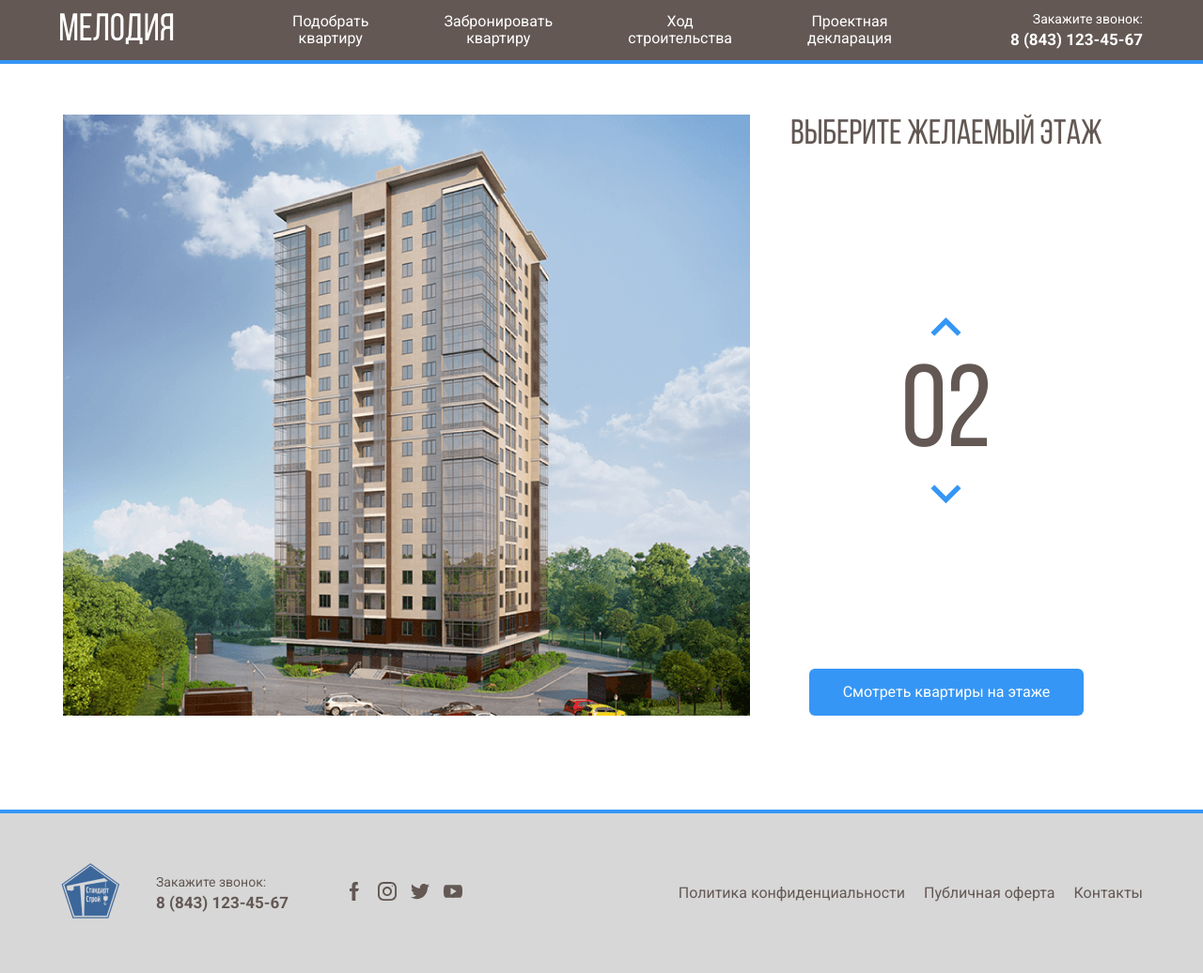
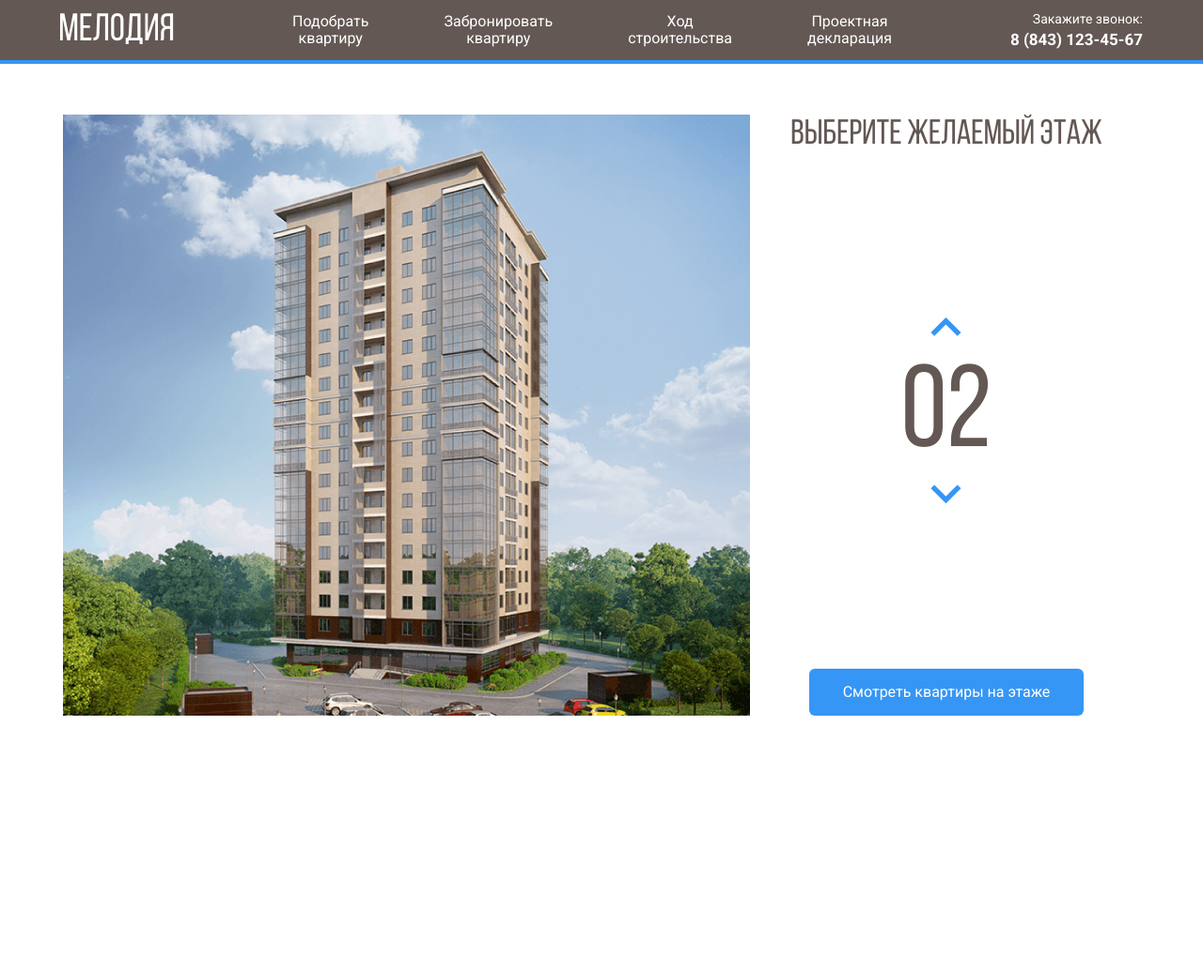
Before and after one commit to kurokoin/-, a plain HTML site: page index.html in a window 1280 px wide. Shown: the whole page at 94% size. After the commit the page ends 862 px from the top, so only its background shows below. Drawn offline with nearby package versions, Linux system fonts and the light colour scheme.

Commit message:
index.html

```diff
--- a/index.html
+++ b/index.html
@@ -134,7 +134,6 @@
               fill-opacity="0.75" />
           </svg>
         </div>
-        <!-- /.modal-image -->
         <div class="modal-info">
           <h3 class="modal-title">Выберите квартиру</h3>
           <ul class="flat-list">
@@ -190,60 +189,8 @@
           </ul>
           <p class="modal-alert">Квартиры, отмеченные серым,<br />уже выкуплены</p>
         </div>
-        <!-- /.modal-info -->
       </div>
-      <!-- /.modal-dialog -->
     </div>
-    <!-- /.modal -->
-    <footer class="footer">
-      <div class="navbar container">
-        <a href="#" class="logo">
-          <img src="img/zhk-logo.png" alt="Logo" />
-        </a>
-        <div class="navbar-contacts">
-          <span class="navbar-text">Закажите звонок:</span>
-          <a href="tel:+78431234567" class="navbar-phone">8 (843) 123-45-67</a>
-        </div>
-        <div class="social">
-          <ul class="social-menu">
-            <li class="social-item">
-              <a href="#" class="social-link">
-                <img src="img/facebook.svg" alt="facebook">
-              </a>
-            </li>
-            <li class="social-item">
-              <a href="#" class="social-link">
-                <img src="img/instagram.svg" alt="instagram">
-              </a>
-            </li>
-            <li class="social-item">
-              <a href="#" class="social-link">
-                <img src="img/twitter.svg" alt="twitter">
-              </a>
-            </li>
-            <li class="social-item">
-              <a href="#" class="social-link">
-                <img src="img/youtube.svg" alt="youtube">
-              </a>
-            </li>
-          </ul>
-        </div>
-        <nav class="navbar-nav">
-          <ul class="navbar-menu">
-            <li class="navbar-item">
-              <a href="#" class="navbar-link">Политика конфиденциальности</a>
-            </li>
-            <li class="navbar-item">
-              <a href="#" class="navbar-link">Публичная оферта</a>
-            </li>
-            <li class="navbar-item">
-              <a href="#" class="navbar-link">Контакты</a>
-            </li>
-          </ul>
-        </nav>
-      </div>
-      <!-- /.navbar -->
-    </footer>
     <script src="https://code.jquery.com/jquery-3.6.0.min.js"
       integrity="sha256-/xUj+3OJU5yExlq6GSYGSHk7tPXikynS7ogEvDej/m4=" crossorigin="anonymous"></script>
     <script src="js/main.js"></script>
```
